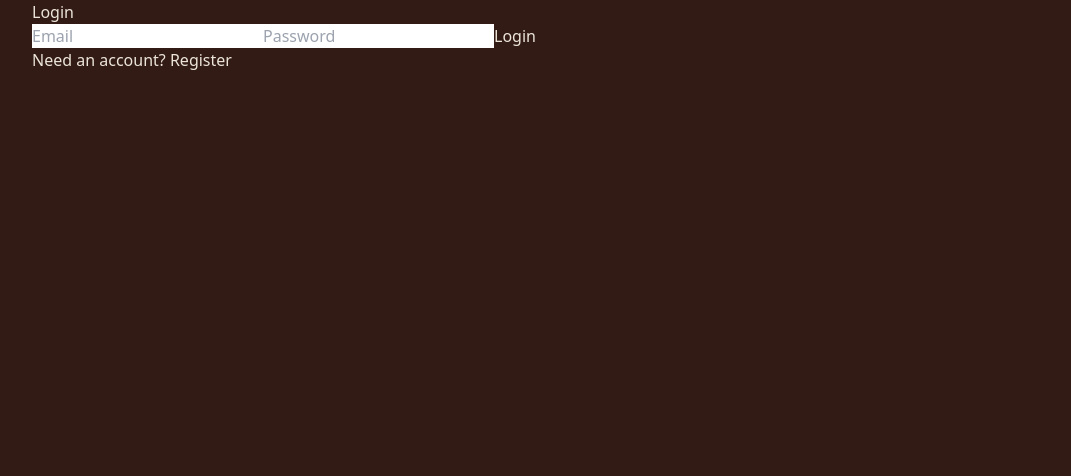
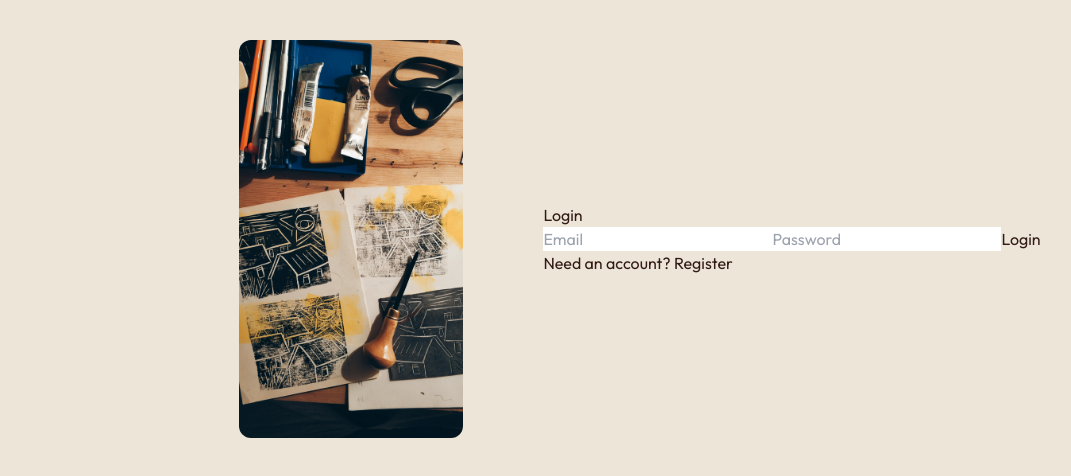
Before and after one commit to davidojo1144/Talent_showcase_app, a React (Vite) app in the folder Talentapp/: page / in a window 1280 px wide. Shown: the top 476 px of the page, without its empty margins (0-1071 px from the left). Built offline with nearby package versions, Linux system fonts and the light colour scheme.

Commit message:
Talent Showcase App using typescript, tailwind css, framer motion, toastify

```diff
--- a/Talentapp/src/App.tsx
+++ b/Talentapp/src/App.tsx
@@ -1,5 +1,5 @@
 import { useAuth } from './hooks/useAuth';
-import { AuthForm } from './components/AuthForm';
+import Home from './Pages/Home';
 
 // Named export (no "default")
 export const App = () => {
@@ -7,9 +7,8 @@ export const App = () => {
 
   return (
     <main>
-      <div className=' container'>
-          {/* <h1>Skill Link</h1> */}
-      <AuthForm />
+      <div className='overflow-x-hidden'>
+        <Home/>
       {/* {user && <pre>{JSON.stringify(user, null, 2)}</pre>} */}
       </div>
     </main>
--- /dev/null
+++ b/Talentapp/src/Pages/Home.tsx
@@ -0,0 +1,12 @@
+import React from 'react'
+import Hero from '../components/Hero'
+
+const Home = () => {
+  return (
+    <div>
+      <Hero/>
+    </div>
+  )
+}
+
+export default Home
--- /dev/null
+++ b/Talentapp/src/assets/assets.js
@@ -0,0 +1,8 @@
+import hooks from "./hooks.jpg"
+
+
+
+
+export const assets = {
+    hooks
+}
--- a/Talentapp/src/components/AuthForm.tsx
+++ b/Talentapp/src/components/AuthForm.tsx
@@ -23,7 +23,7 @@ export const AuthForm = () => {
 
   return (
     <div className="auth-container">
-      <h2>{isLogin ? 'Login' : 'Register'}</h2>
+      <h2 className=''>{isLogin ? 'Login' : 'Register'}</h2>
       {error && <div className="error">{error}</div>}
       <form onSubmit={handleSubmit}>
         <input
--- a/Talentapp/src/components/Hero.tsx
+++ b/Talentapp/src/components/Hero.tsx
@@ -1,9 +1,17 @@
-
+import assets from "../assets/hooks.jpg"
+import { AuthForm } from "./AuthForm"
 
 const Hero = () => {
   return (
-    <div>
-
+    <div className="container">
+      <div className="flex md:flex-row flex-col pt-10 items-center justify-center gap-10">
+        <img className="w-56 rounded-xl" src={assets} alt="" />
+        <div>
+            <h2></h2>
+            <p></p>
+        </div>
+        <AuthForm/>
+      </div>
     </div>
   )
 }
--- a/Talentapp/src/index.css
+++ b/Talentapp/src/index.css
@@ -1,8 +1,34 @@
+@import url('https://fonts.googleapis.com/css2?family=Outfit:wght@100..900&family=Prata&display=swap');
+
+
+*{
+    font-family: Outfit;
+}
+
+
+.prata-regular {
+    font-family: "Prata", serif;
+    font-weight: 400;
+    font-style: normal;
+  }
+
+  ::-webkit-scrollbar{
+    display: none;
+  }
+
+
+
+
+  html {
+    scroll-behavior: smooth;
+}
+
+
 @tailwind base;
 @tailwind components;
 @tailwind utilities;
 
 body{
-    background-color: #321B15;
-    color: #ECE5D8;
+    background-color: #ECE5D8;
+    color:  #321B15;
 }
```
Also changed, not shown: Talentapp/src/assets/hooks.jpg (added).
